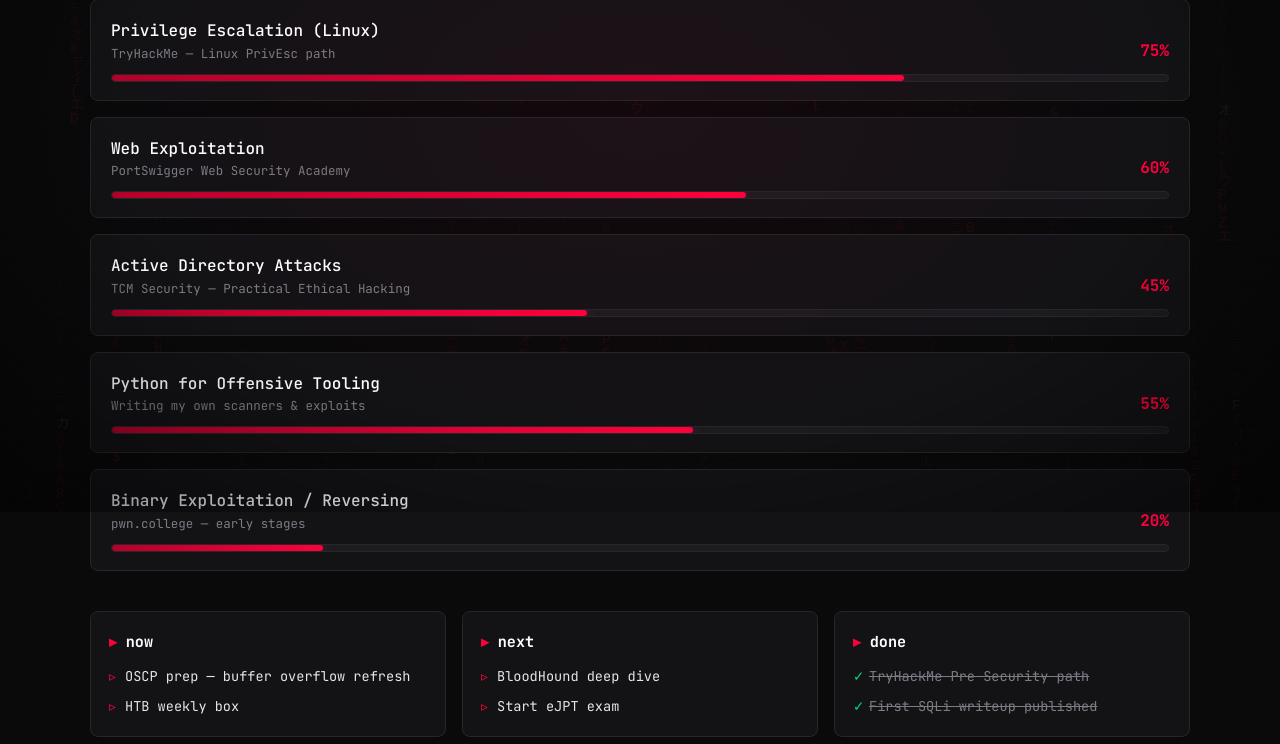
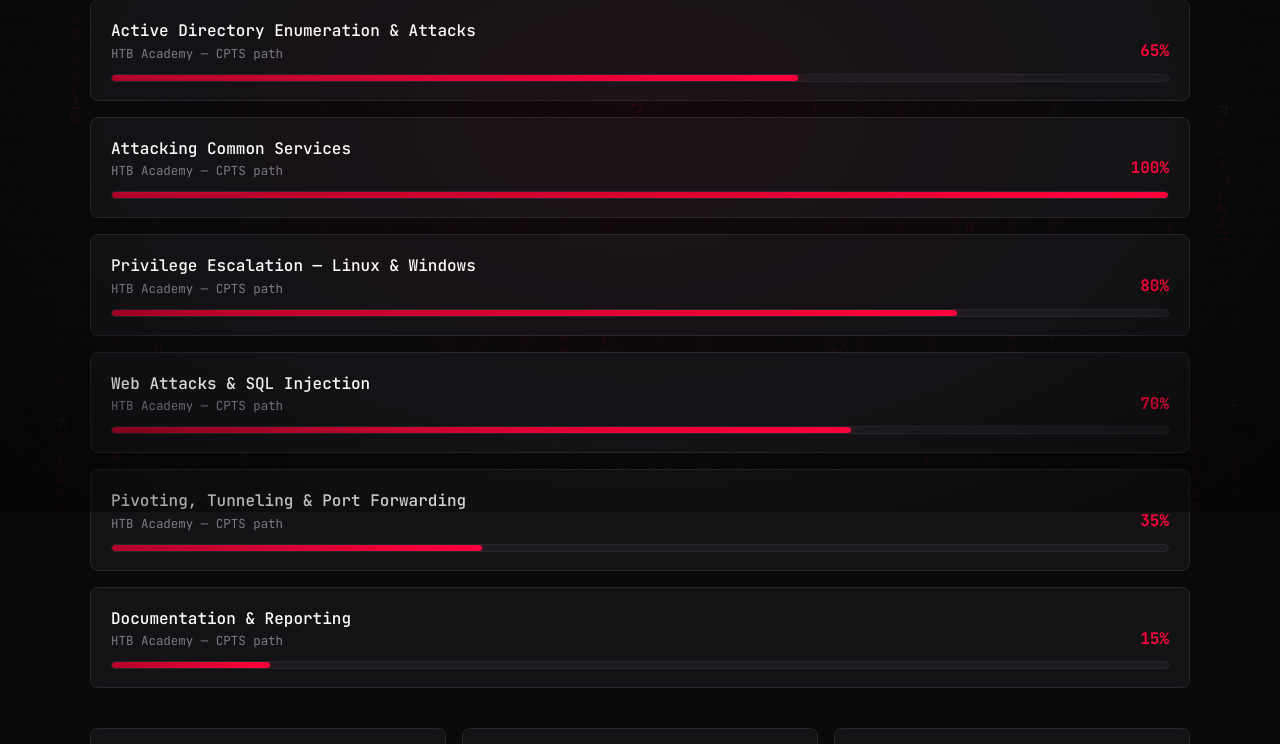
Before and after one commit to Tanathorn-Rin/Tanathorn-Rin.github.io, a plain HTML site: page learning.html in a window 1280 px wide. Shown: the part 288-1032 px from the top of the page. Drawn offline with nearby package versions, Linux system fonts and the light colour scheme.

Commit message:
align learning + roadmap to HTB CPTS focus

```diff
--- a/learning.html
+++ b/learning.html
@@ -15,7 +15,7 @@
         <section id="learning" class="section learning">
             <div class="container">
                 <p class="page-crumb">visitor@tanathorn:<span class="accent">~/learning</span>$ cat progress.log</p>
-                <h2 class="section-title" data-index="03"><span class="hash">#</span> learning <span class="title-sub">// skills I'm leveling up</span></h2>
+                <h2 class="section-title" data-index="03"><span class="hash">#</span> learning <span class="title-sub">// HTB Academy · CPTS path</span></h2>
                 <div class="learning-grid">
                     <!-- ============================================================
                          EDIT: each row = a topic you're learning + your progress %.
@@ -24,56 +24,67 @@
                     <div class="learn-card reveal">
                         <div class="learn-row">
                             <div class="learn-info">
-                                <span class="learn-name">Privilege Escalation (Linux)</span>
-                                <span class="learn-note">TryHackMe — Linux PrivEsc path</span>
+                                <span class="learn-name">Active Directory Enumeration &amp; Attacks</span>
+                                <span class="learn-note">HTB Academy — CPTS path</span>
                             </div>
-                            <span class="learn-pct">75%</span>
+                            <span class="learn-pct">65%</span>
                         </div>
-                        <div class="bar"><span class="fill" style="--w:75%"></span></div>
+                        <div class="bar"><span class="fill" style="--w:65%"></span></div>
                     </div>
 
                     <div class="learn-card reveal">
                         <div class="learn-row">
                             <div class="learn-info">
-                                <span class="learn-name">Web Exploitation</span>
-                                <span class="learn-note">PortSwigger Web Security Academy</span>
+                                <span class="learn-name">Attacking Common Services</span>
+                                <span class="learn-note">HTB Academy — CPTS path</span>
                             </div>
-                            <span class="learn-pct">60%</span>
+                            <span class="learn-pct">100%</span>
                         </div>
-                        <div class="bar"><span class="fill" style="--w:60%"></span></div>
+                        <div class="bar"><span class="fill" style="--w:100%"></span></div>
                     </div>
 
                     <div class="learn-card reveal">
                         <div class="learn-row">
                             <div class="learn-info">
-                                <span class="learn-name">Active Directory Attacks</span>
-                                <span class="learn-note">TCM Security — Practical Ethical Hacking</span>
+                                <span class="learn-name">Privilege Escalation — Linux &amp; Windows</span>
+                                <span class="learn-note">HTB Academy — CPTS path</span>
                             </div>
-                            <span class="learn-pct">45%</span>
+                            <span class="learn-pct">80%</span>
                         </div>
-                        <div class="bar"><span class="fill" style="--w:45%"></span></div>
+                        <div class="bar"><span class="fill" style="--w:80%"></span></div>
                     </div>
 
                     <div class="learn-card reveal">
                         <div class="learn-row">
                             <div class="learn-info">
-                                <span class="learn-name">Python for Offensive Tooling</span>
-                                <span class="learn-note">Writing my own scanners &amp; exploits</span>
+                                <span class="learn-name">Web Attacks &amp; SQL Injection</span>
+                                <span class="learn-note">HTB Academy — CPTS path</span>
                             </div>
-                            <span class="learn-pct">55%</span>
+                            <span class="learn-pct">70%</span>
                         </div>
-                        <div class="bar"><span class="fill" style="--w:55%"></span></div>
+                        <div class="bar"><span class="fill" style="--w:70%"></span></div>
                     </div>
 
                     <div class="learn-card reveal">
                         <div class="learn-row">
                             <div class="learn-info">
-                                <span class="learn-name">Binary Exploitation / Reversing</span>
-                                <span class="learn-note">pwn.college — early stages</span>
+                                <span class="learn-name">Pivoting, Tunneling &amp; Port Forwarding</span>
+                                <span class="learn-note">HTB Academy — CPTS path</span>
                             </div>
-                            <span class="learn-pct">20%</span>
+                            <span class="learn-pct">35%</span>
                         </div>
-                        <div class="bar"><span class="fill" style="--w:20%"></span></div>
+                        <div class="bar"><span class="fill" style="--w:35%"></span></div>
+                    </div>
+
+                    <div class="learn-card reveal">
+                        <div class="learn-row">
+                            <div class="learn-info">
+                                <span class="learn-name">Documentation &amp; Reporting</span>
+                                <span class="learn-note">HTB Academy — CPTS path</span>
+                            </div>
+                            <span class="learn-pct">15%</span>
+                        </div>
+                        <div class="bar"><span class="fill" style="--w:15%"></span></div>
                     </div>
                 </div>
 
@@ -83,22 +94,22 @@
                         <h4 class="board-title"><span class="accent">▸</span> now</h4>
                         <ul class="board-list">
                             <!-- EDIT -->
-                            <li>OSCP prep — buffer overflow refresh</li>
-                            <li>HTB weekly box</li>
+                            <li>Active Directory Enumeration &amp; Attacks</li>
+                            <li>CPTS exam prep — full lab walkthroughs</li>
                         </ul>
                     </div>
                     <div class="board-col">
                         <h4 class="board-title"><span class="accent">▸</span> next</h4>
                         <ul class="board-list">
-                            <li>BloodHound deep dive</li>
-                            <li>Start eJPT exam</li>
+                            <li>Pivoting, Tunneling &amp; Port Forwarding</li>
+                            <li>Documentation &amp; Reporting</li>
                         </ul>
                     </div>
                     <div class="board-col">
                         <h4 class="board-title"><span class="accent">▸</span> done</h4>
                         <ul class="board-list done">
-                            <li>TryHackMe Pre-Security path</li>
-                            <li>First SQLi writeup published</li>
+                            <li>Network Enumeration with Nmap</li>
+                            <li>Footprinting &amp; Password Attacks</li>
                         </ul>
                     </div>
                 </div>
--- a/script.js
+++ b/script.js
@@ -182,13 +182,13 @@
     ];
     var WHOAMI = [
         'tanathorn <span class="muted">::</span> offensive security / penetration tester',
-        '<span class="muted">aspiring OSCP — I break web apps, AD, and boxes for sport.</span>'
+        '<span class="muted">working toward HTB CPTS — I break web apps, AD, and boxes for sport.</span>'
     ];
     var ABOUT = [
         '<span class="muted">$ cat about.txt</span>',
         'Security enthusiast transitioning into offensive security.',
-        'I live on Hack The Box &amp; TryHackMe, dismantle web apps,',
-        'and document every exploit. Goal: pro pentester + OSCP.',
+        'I live on Hack The Box &amp; HTB Academy, dismantle web apps,',
+        'and document every exploit. Goal: HTB CPTS &rarr; OSCP.',
         '<span class="muted">&rarr; run</span> goto about'
     ];
     var OPS = [
@@ -199,12 +199,13 @@
         '<span class="muted">&rarr; run</span> goto ops <span class="muted">for the full page</span>'
     ];
     var LEARNING = [
-        '<span class="accent">LEARNING</span> <span class="muted">// leveling up</span>',
-        'Privilege Escalation (Linux) ...... 75%',
-        'Web Exploitation .................. 60%',
-        'Active Directory Attacks .......... 45%',
-        'Python Offensive Tooling .......... 55%',
-        'Binary Exploitation / Reversing ... 20%',
+        '<span class="accent">LEARNING</span> <span class="muted">// HTB Academy · CPTS path</span>',
+        'Active Directory Enum &amp; Attacks ... 65%',
+        'Attacking Common Services ......... 100%',
+        'Privilege Escalation (Lin/Win) .... 80%',
+        'Web Attacks &amp; SQL Injection ....... 70%',
+        'Pivoting &amp; Tunneling .............. 35%',
+        'Documentation &amp; Reporting ......... 15%',
         '<span class="muted">&rarr; run</span> goto learning'
     ];
     var SKILLS = [
```
Also changed, not shown: about.html (+5 -4 lines), roadmap.html (+5 -5 lines).
